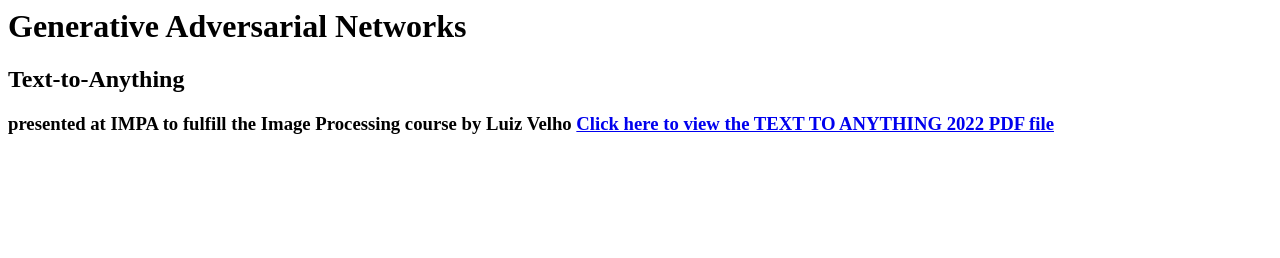
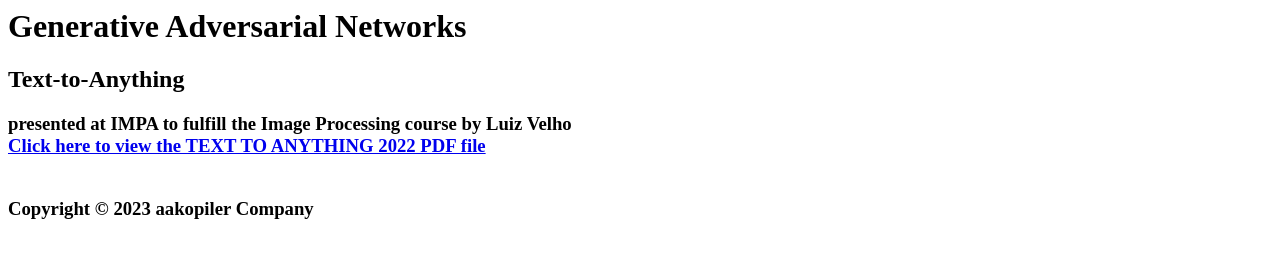
Before and after one commit to aakopiler/gans, a plain HTML site: page index.html in a window 1280 px wide. Drawn offline with Linux system fonts and the light colour scheme.

Commit message:
Add files via upload

```diff
--- a/index.html
+++ b/index.html
@@ -7,6 +7,11 @@
 <H2>Text-to-Anything
 </H2>
 <H3>presented at IMPA to fulfill the Image Processing course by Luiz Velho
+<br>
 <a href="C:\Users\akopi\Documents\TEXT TO ANYTHING 2023.pdf" target="_blank">Click here to view the TEXT TO ANYTHING 2022 PDF file</a>
+<br>
+<br>
+<p>Copyright &copy; 2023 aakopiler Company</p>
+
 </body>
 </html>
```
